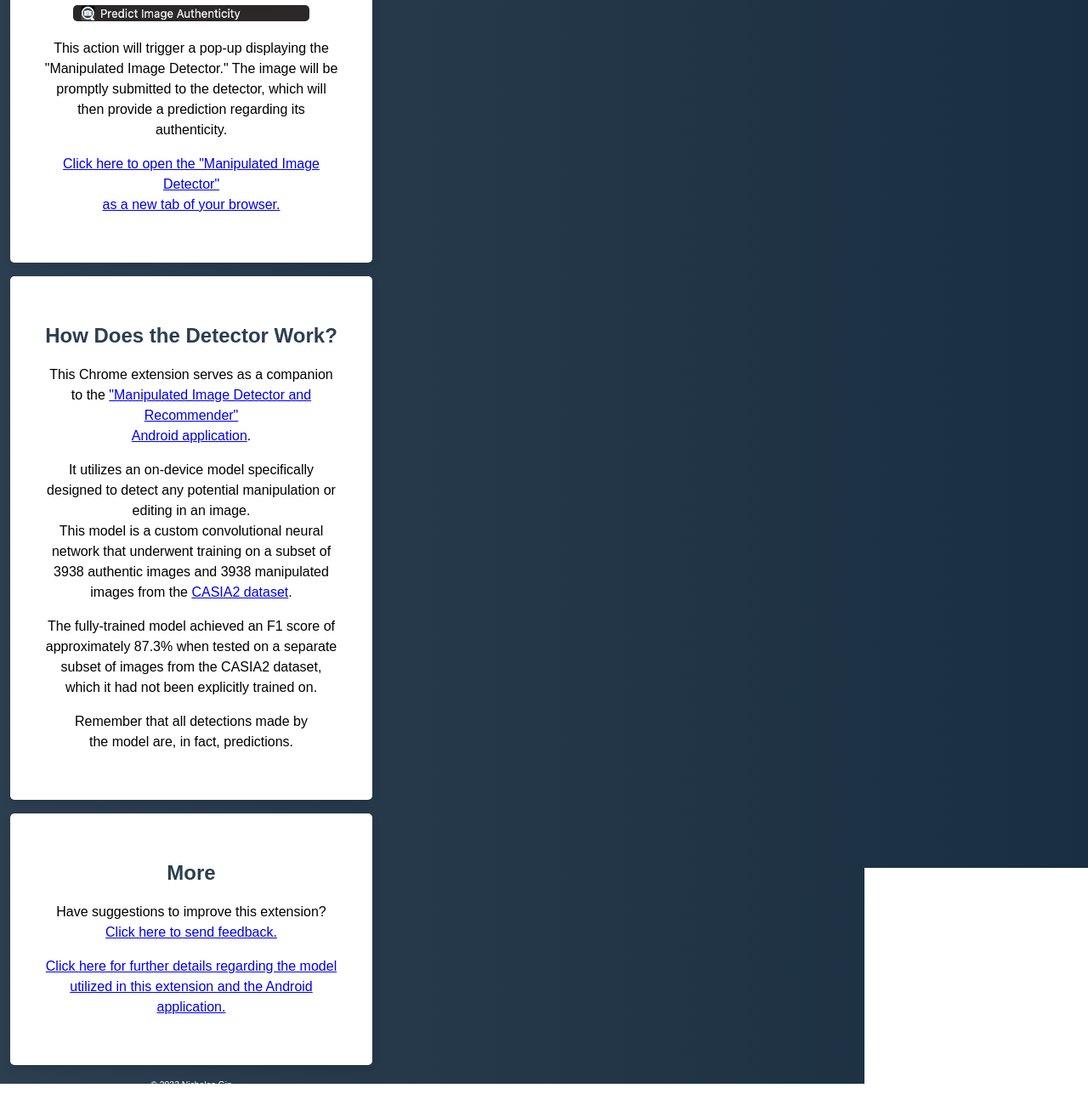
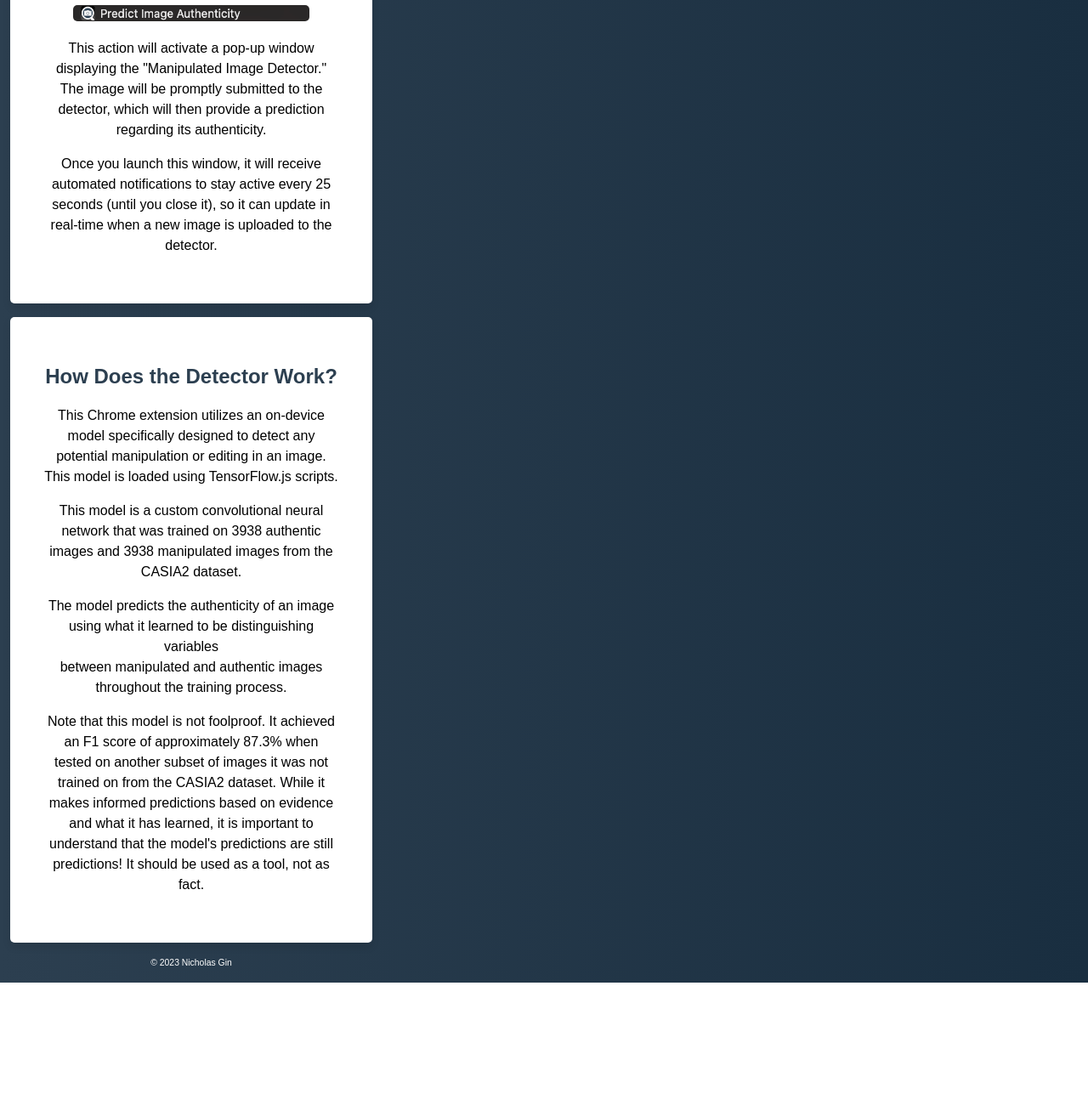
Before and after one commit to ngin102/manipulated-image-detector-extension, a browser extension: page help.html in a window 1280 px wide. Shown: the part 250-1550 px from the top of the page at 85% size. After the commit the page ends 1406 px from the top, so only its background shows below. Drawn offline with Linux system fonts and the light colour scheme; a web font is replaced by a local one.

Commit message:
Update to version approved on Chrome Web Store

```diff
--- a/help.html
+++ b/help.html
@@ -12,35 +12,29 @@
       </p>
       <img src = "icons/secondary_click.png" class = "secondary_click" alt = "Secondary Click Context Menu Option">
       <p>
-        This action will trigger a pop-up displaying the "Manipulated Image Detector." The image will be promptly submitted to the detector, which will then provide a prediction
+        This action will activate a pop-up window displaying the "Manipulated Image Detector." The image will be promptly submitted to the detector, which will then provide a prediction
         regarding its authenticity.
       </p>
-      <p><a href="popup.html" target="_blank">Click here to open the "Manipulated Image Detector"<br>as a new tab of your browser.</a></p>
+      <p>
+        Once you launch this window, it will receive automated notifications to stay active every 25 seconds (until you close it), so it can update in real-time when a new image is uploaded to the detector.
+      </p>
     </div>
 
     <div class="container">
       <h1>How Does the Detector Work?</h1>
       <p>
-        This Chrome extension serves as a companion to the <a href = "https://github.com/ngin102/manipulated-image-detector-and-recommender" target="_blank"> "Manipulated Image Detector and Recommender"<br>Android application</a>.
+        This Chrome extension utilizes an on-device model specifically designed to detect any potential manipulation or editing in an image. This model is loaded using TensorFlow.js scripts.
       </p>
       <p>
-        It utilizes an on-device model specifically designed to detect any potential manipulation or editing in an image.<br>This model is a custom convolutional neural network that underwent training on a subset of 3938 authentic images and 3938 manipulated images from the <a href="https://www.kaggle.com/datasets/sophatvathana/casia-dataset" target="_blank"> CASIA2 dataset</a>.
+        This model is a custom convolutional neural network that was trained on 3938 authentic images and 3938 manipulated images from the CASIA2 dataset.
       </p>
       <p>
-        The fully-trained model achieved an F1 score of approximately 87.3% when tested on a separate<br>subset of images from the CASIA2 dataset, which it had not been explicitly trained on.
+        The model predicts the authenticity of an image using what it learned to be distinguishing variables<br>between manipulated and authentic images throughout the training process.<br>
       </p>
       <p>
-        Remember that all detections made by<br>the model are, in fact, predictions.
-      </p>
-    </div>
-
-    <div class="container">
-      <h1>More</h1>
-      <p>
-        Have suggestions to improve this extension?<br><a href="mailto:nicholas.gin9@gmail.com">Click here to send feedback.</a>
-      </p>
-      <p>
-        <a href = "https://github.com/ngin102/manipulated-image-detector-and-recommender">Click here for further details regarding the model utilized in this extension and the Android application.</a>
+        Note that this model is not foolproof. It achieved an F1 score of approximately 87.3% when tested on another subset of images it was not trained on from the CASIA2 dataset.
+        While it makes informed predictions based on evidence and what it has learned, it is important to understand that the model's predictions are still predictions!
+        It should be used as a tool, not as fact.
       </p>
     </div>
 
```
Also changed, not shown: background.js (+7 -2 lines), popup.css (+8 -2 lines), popup.html (+1 -1 lines), README.md, manifest.json, 1 other file.
